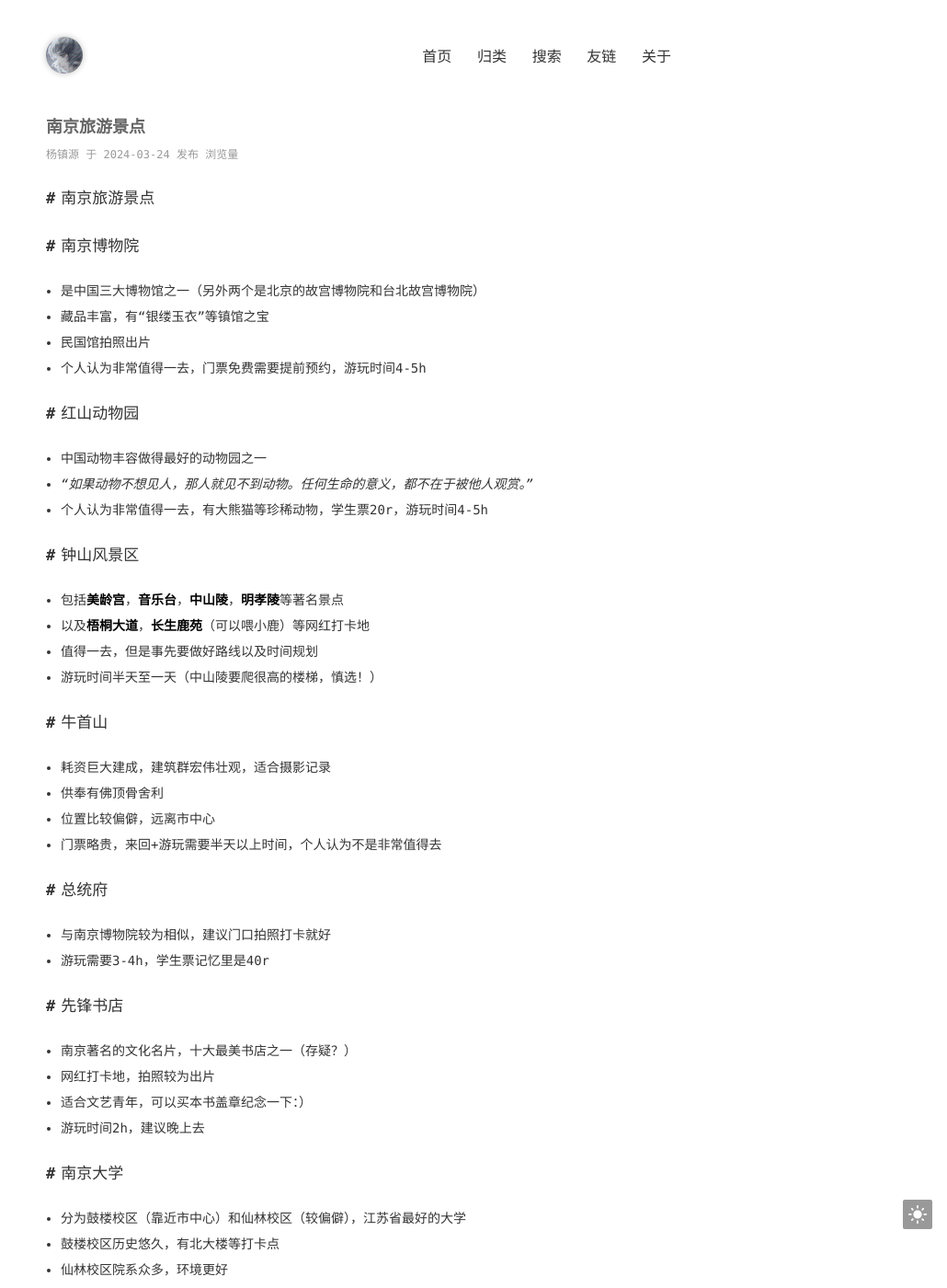
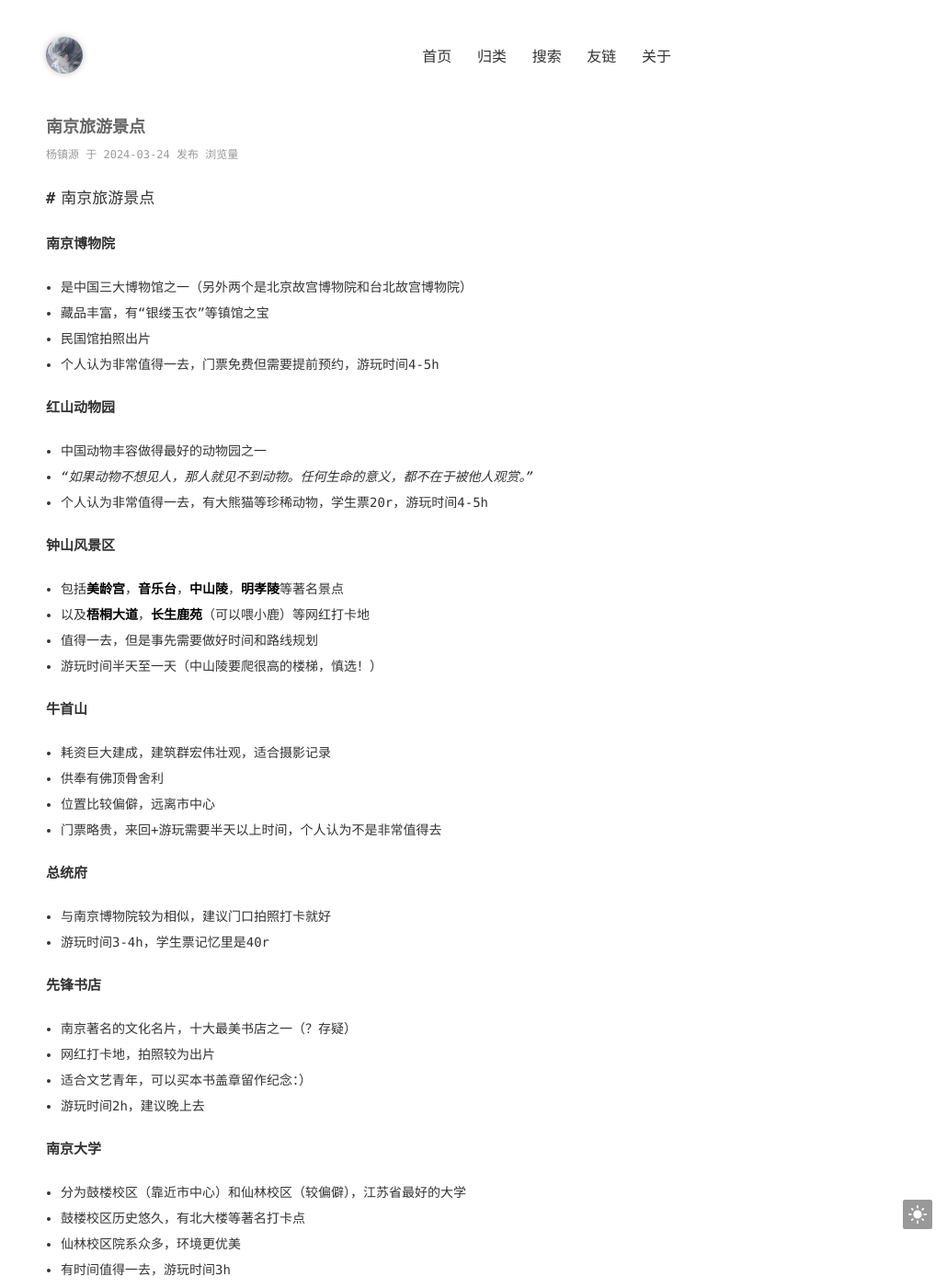
Before and after one commit to Yangzy0723/Yangzy0723.github.io, a Jekyll site: the page built from _posts/2024-03-24-南京旅游景点.md, in a window 1280 px wide and 1400 px high. Shown: the whole window at 92% size, without its empty margins (250-1280 px from the left). Built offline with Jekyll 4.4.1, drawn with Linux system fonts in a browser that asks for light colours; comment, search, counter and statistics services are not loaded; part of the change alters nothing that is shown; some of the changed text lies outside the part shown.

Commit message:
add Nanjing

```diff
--- a/_posts/2024-03-24-南京旅游景点.md
+++ b/_posts/2024-03-24-南京旅游景点.md
@@ -5,56 +5,67 @@ categories: [杂项]
 ---
 # 南京旅游景点
 
-## 南京博物院
-- 是中国三大博物馆之一（另外两个是北京的故宫博物院和台北故宫博物院）
+### 南京博物院
+- 是中国三大博物馆之一（另外两个是北京故宫博物院和台北故宫博物院）
 - 藏品丰富，有“银缕玉衣”等镇馆之宝
 - 民国馆拍照出片
-- 个人认为非常值得一去，门票免费需要提前预约，游玩时间4-5h
+- 个人认为非常值得一去，门票免费但需要提前预约，游玩时间4-5h
 
-## 红山动物园
+### 红山动物园
 - 中国动物丰容做得最好的动物园之一
 - *“如果动物不想见人，那人就见不到动物。任何生命的意义，都不在于被他人观赏。”*
 - 个人认为非常值得一去，有大熊猫等珍稀动物，学生票20r，游玩时间4-5h
 
-## 钟山风景区
+### 钟山风景区
 - 包括**美龄宫**，**音乐台**，**中山陵**，**明孝陵**等著名景点
 - 以及**梧桐大道**，**长生鹿苑**（可以喂小鹿）等网红打卡地
-- 值得一去，但是事先要做好路线以及时间规划
+- 值得一去，但是事先需要做好时间和路线规划
 - 游玩时间半天至一天（中山陵要爬很高的楼梯，慎选！）
 
-## 牛首山
+### 牛首山
 - 耗资巨大建成，建筑群宏伟壮观，适合摄影记录
 - 供奉有佛顶骨舍利
 - 位置比较偏僻，远离市中心
 - 门票略贵，来回+游玩需要半天以上时间，个人认为不是非常值得去
 
-## 总统府
+### 总统府
 - 与南京博物院较为相似，建议门口拍照打卡就好
-- 游玩需要3-4h，学生票记忆里是40r
+- 游玩时间3-4h，学生票记忆里是40r
 
-## 先锋书店
-- 南京著名的文化名片，十大最美书店之一（存疑？）
+### 先锋书店
+- 南京著名的文化名片，十大最美书店之一（？存疑）
 - 网红打卡地，拍照较为出片
-- 适合文艺青年，可以买本书盖章纪念一下：）
+- 适合文艺青年，可以买本书盖章留作纪念：）
 - 游玩时间2h，建议晚上去
 
-## 南京大学
+### 南京大学
 - 分为鼓楼校区（靠近市中心）和仙林校区（较偏僻），江苏省最好的大学
-- 鼓楼校区历史悠久，有北大楼等打卡点
-- 仙林校区院系众多，环境更好
-- 有时间值得一去，游玩时间3h左右
+- 鼓楼校区历史悠久，有北大楼等著名打卡点
+- 仙林校区院系众多，环境更优美
+- 有时间值得一去，游玩时间3h
 
-## 1912街区
+### 1912街区
 - 南京地区以民国文化为建筑特点的商业建筑群，适合瞎逛的时尚商业休闲街区
 - 毗邻总统府
 - 据说适合年轻人去玩（我没去过）
 
-## 德基广场
+### 德基广场
 - 销售额全国第二的商场（第一名是北京SKP）
 - 网红厕所？（意思是造价高昂的豪华厕所，以至于成了网红打卡点）
 - 适合晚上瞎逛
 
-## 紫峰大厦
+### 紫峰大厦
 - 南京南岸地区最高楼，世界（前）第七高楼
 - 记忆里可上到40-50层观光，俯瞰整个金陵城
 - 游玩时间0.5h
+
+### 鸡鸣寺
+- 南朝四百八十寺，鸡鸣寺素有南朝四百八十寺之首的称誉
+- 春季三四月份赏樱，秋季银杏金黄
+- 香花券10r，游玩时间1h
+
+### 夫子庙
+- 泛指秦淮风光带，国家5A级旅游景区
+- 中国第一所国家最高学府、中国四大文庙之一，中国古代文化枢纽之地、金陵历史人文荟萃之地
+- 江南贡院（中国科举博物馆）需要门票，秦淮游船需要船票
+- 适合夜游
```
